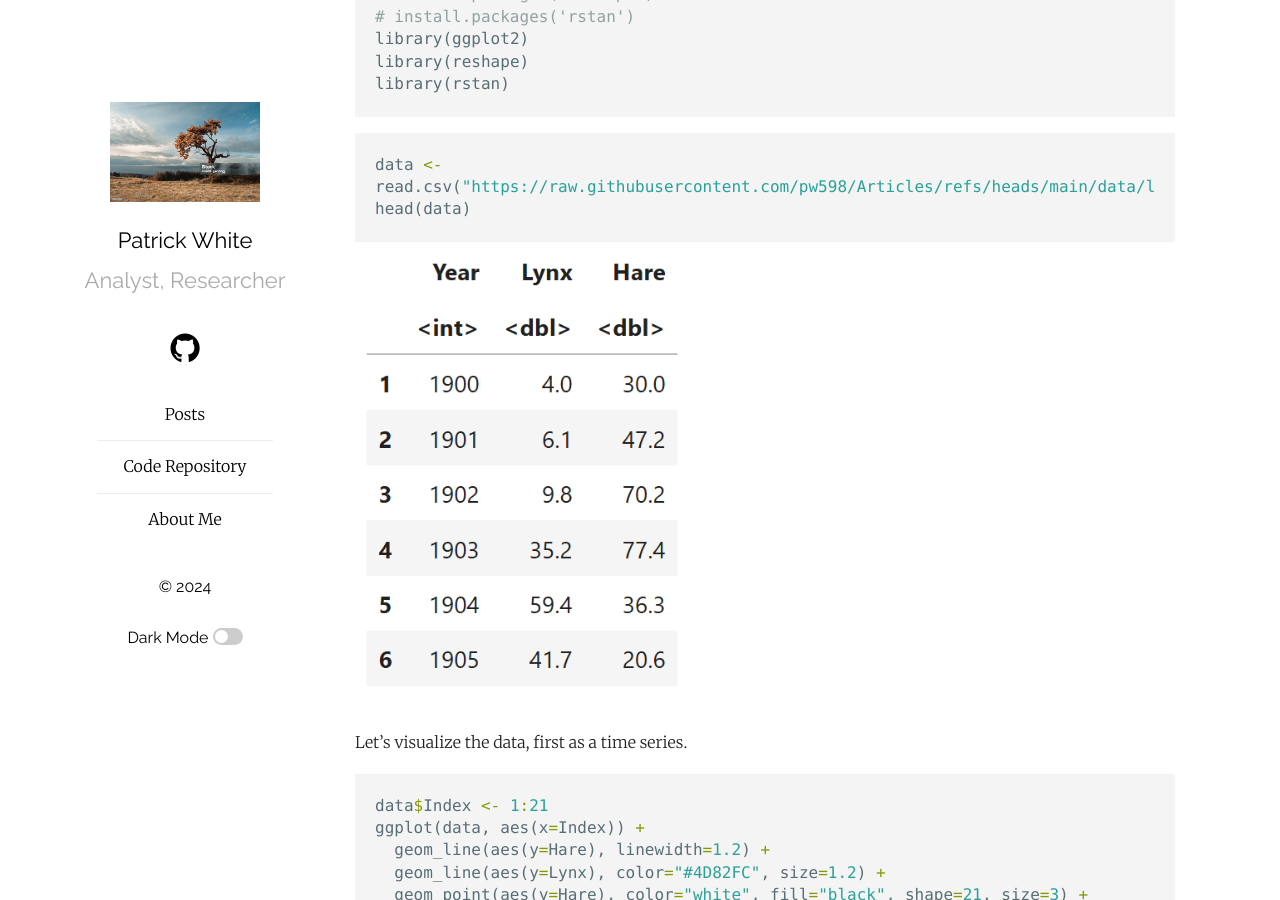
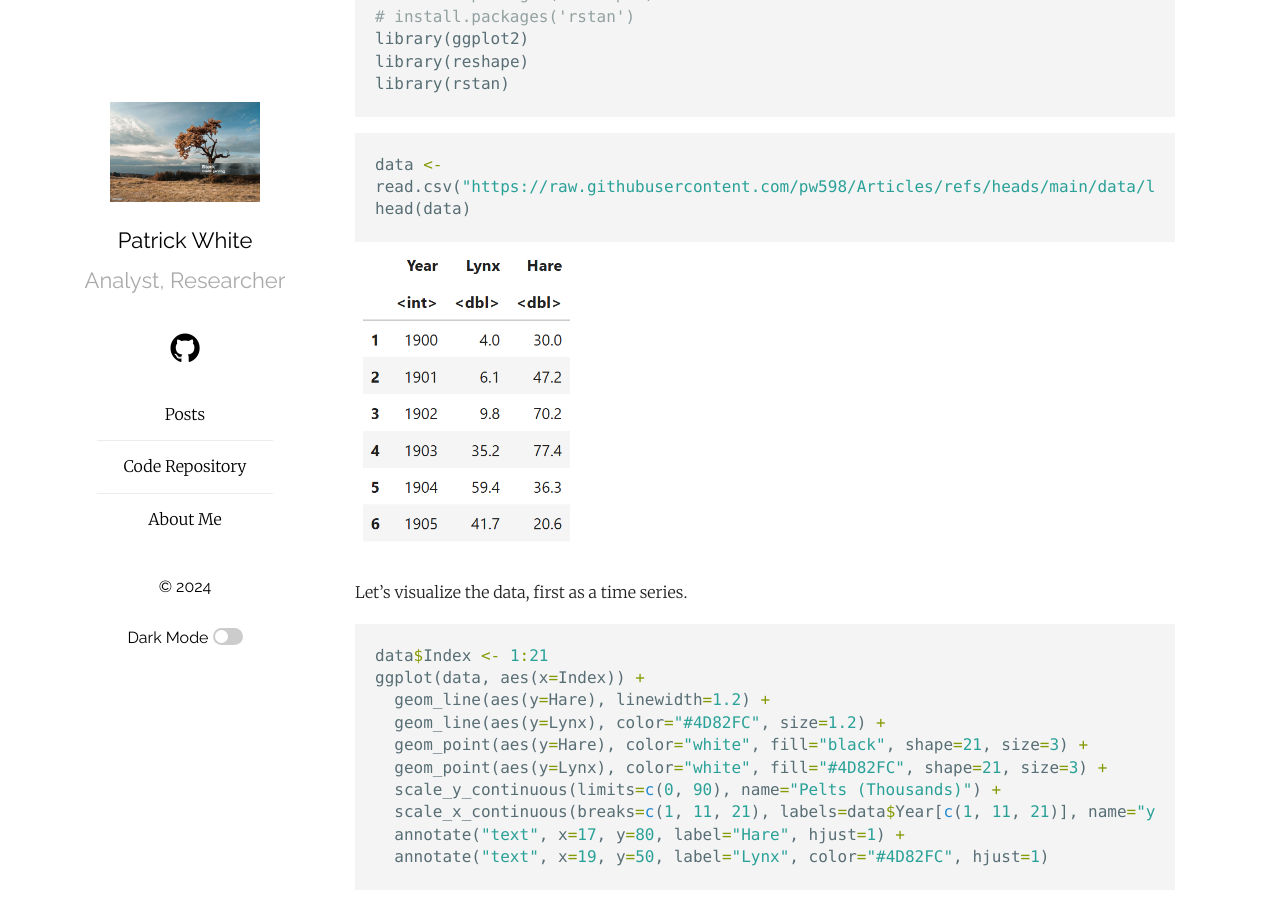
Before and after one commit to pw598/pw598.github.io, a Jekyll site: the page built from _posts/2024-12-23-Differential-Equations-II-Predator-Prey-Modeling-in-RStan.md, in a window 1280 px wide and 900 px high, scrolled down 2138 px. Built offline with Jekyll 4.4.1, drawn with Linux system fonts in a browser that asks for light colours; formulas are drawn with MathJax 3.

Commit message:
Add files via upload

````diff
--- a/_posts/2024-12-23-Differential-Equations-II-Predator-Prey-Modeling-in-RStan.md
+++ b/_posts/2024-12-23-Differential-Equations-II-Predator-Prey-Modeling-in-RStan.md
@@ -71,7 +71,7 @@
 head(data)
 ```
 
-<img src="https://github.com/pw598/pw598.github.io/blob/main/_posts/images/de2-1.png?raw=true" style="height: 450px; width:auto;">
+<img src="https://github.com/pw598/pw598.github.io/blob/main/_posts/images/de2-1.png?raw=true" style="height: 300px; width:auto;">
 
 Let’s visualize the data, first as a time series.
 
@@ -354,14 +354,14 @@
 traceplot(model_fit)
 ```
 
-<img src="https://github.com/pw598/pw598.github.io/blob/main/_posts/images/de2-4.png?raw=true" style="height: 450px; width:auto;">
+<img src="https://github.com/pw598/pw598.github.io/blob/main/_posts/images/de2-4.png?raw=true" style="height: 600px; width:auto;">
 
 
 ```r
 stan_dens(model_fit, separate_chains = TRUE)
 ```
 
-<img src="https://github.com/pw598/pw598.github.io/blob/main/_posts/images/de2-5.png?raw=true" style="height: 450px; width:auto;">
+<img src="https://github.com/pw598/pw598.github.io/blob/main/_posts/images/de2-5.png?raw=true" style="height: 600px; width:auto;">
 
 
 # Visualizing the Results
@@ -488,7 +488,7 @@
 population_plot2
 ```
 
-<img src="https://github.com/pw598/pw598.github.io/blob/main/_posts/images/de2-8.png?raw=true" style="height: 450px; width:auto;">
+<img src="https://github.com/pw598/pw598.github.io/blob/main/_posts/images/de2-8.png?raw=true" style="height: 600px; width:auto;">
 
 
 # What’s Next?
````
